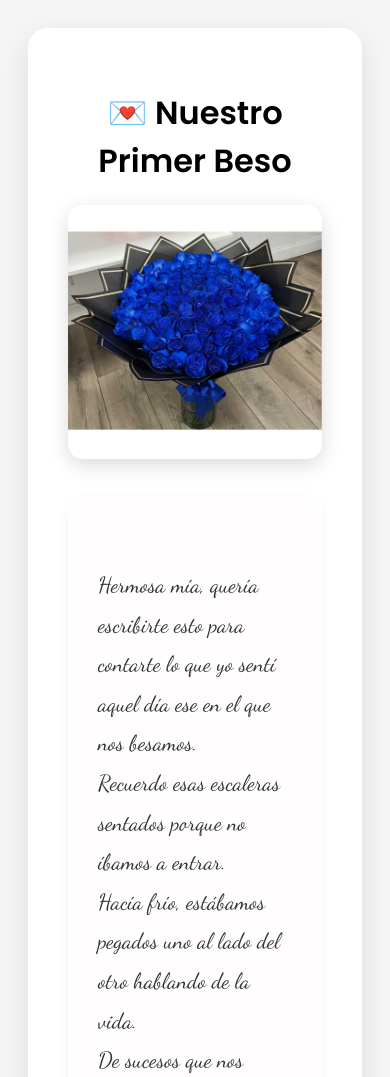
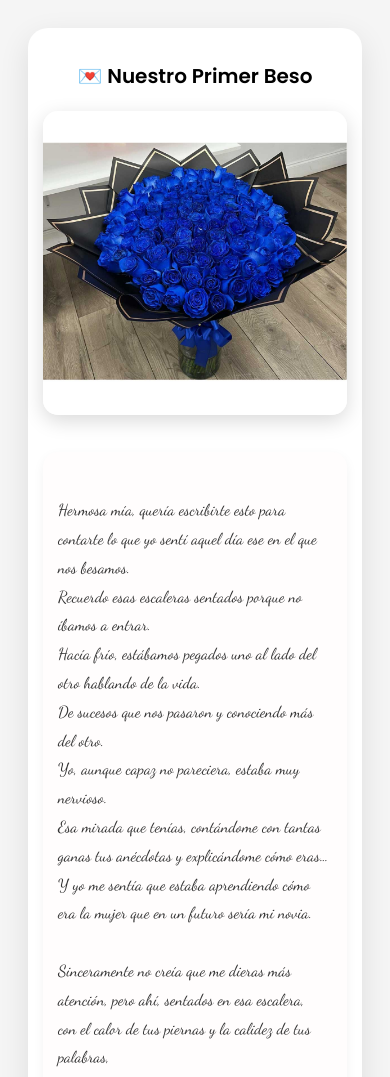
Before and after one commit to xavi-di16/6M, a plain HTML site: page index.html in a window 390 px wide. Shown: the top 1077 px of the page. Drawn offline with Linux system fonts and the light colour scheme.

Commit message:
Update style.css

```diff
--- a/style.css
+++ b/style.css
@@ -1,4 +1,3 @@
-
 @import url('https://fonts.googleapis.com/css2?family=Dancing+Script&family=Poppins:wght@300;400;600&display=swap');
 
 body {
@@ -75,3 +74,38 @@ h1 {
     opacity: 1;
   }
 }
+
+/* 🔁 RESPONSIVE DESIGN */
+@media (max-width: 768px) {
+  .container {
+    padding: 25px;
+  }
+
+  h1 {
+    font-size: 24px;
+  }
+
+  .carta {
+    font-size: 18px;
+    padding: 20px;
+  }
+
+  .signature {
+    font-size: 14px;
+  }
+}
+
+@media (max-width: 480px) {
+  .container {
+    padding: 20px 15px;
+  }
+
+  .carta {
+    font-size: 16px;
+    padding: 15px;
+  }
+
+  h1 {
+    font-size: 20px;
+  }
+}
```
